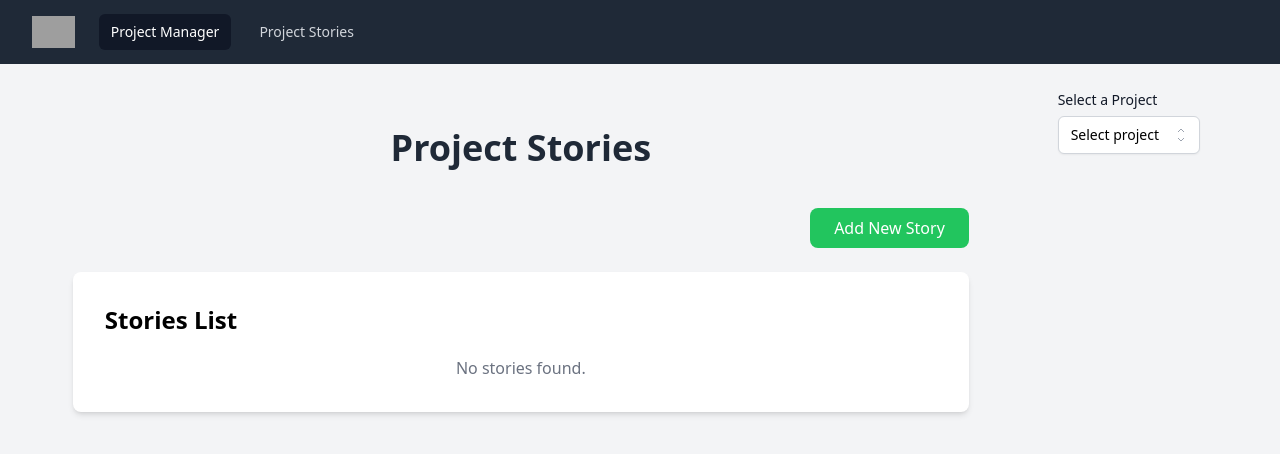
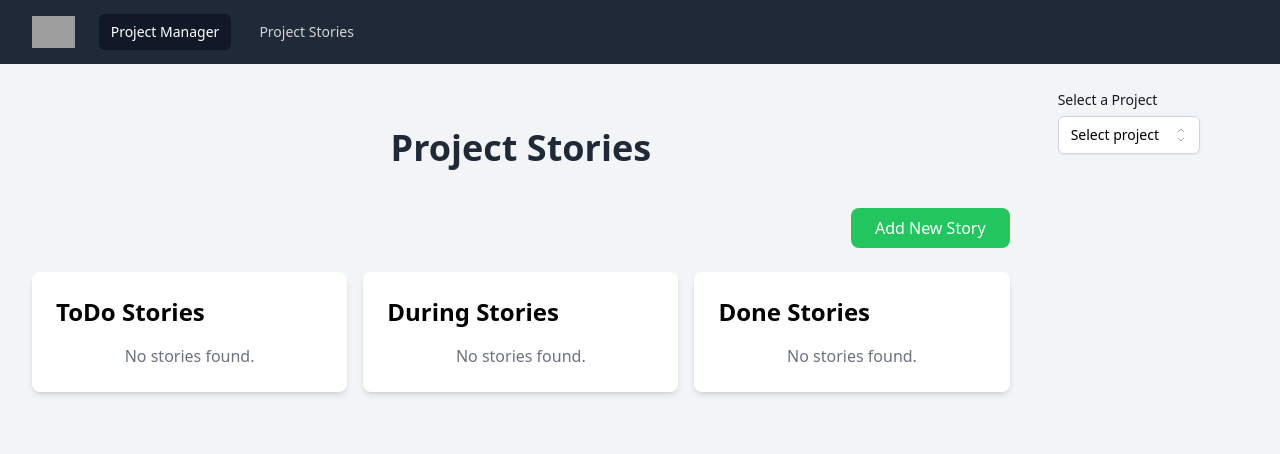
Before and after one commit to Dratatus/Programowanie-aplikacji-webowych, a Vue app: page /stories in a window 1280 px wide. Shown: the top 454 px of the page. Built offline with nearby package versions, Linux system fonts and the light colour scheme; grey boxes are pictures that could not be loaded.

Commit message:
added splited stories view

```diff
--- a/src/components/ProjectStories.vue
+++ b/src/components/ProjectStories.vue
@@ -1,6 +1,6 @@
 <template>
   <div class="min-h-screen bg-gray-100 py-10">
-    <div class="container mx-auto max-w-4xl">
+    <div class="container mx-auto max-w-7xl">
       <h1 class="text-4xl font-bold text-center text-gray-800 mb-10">Project Stories</h1>
 
       <div class="flex justify-end mb-6">
@@ -9,6 +9,7 @@
           Add New Story
         </button>
       </div>
+
 
       <div v-if="isModalOpen" class="fixed inset-0 bg-black bg-opacity-50 flex justify-center items-center">
         <div class="bg-white p-8 rounded-lg">
@@ -52,11 +53,63 @@
           </form>
         </div>
       </div>
+      <div class="flex flex-row justify-between space-x-4">
+        <div class="w-full lg:w-1/3 bg-white p-6 rounded-lg shadow-md">
+          <h2 class="text-2xl font-semibold mb-4">ToDo Stories</h2>
+          <ul class="space-y-3">
+            <li v-for="story in todoStories" :key="story.id"
+              class="flex items-center justify-between bg-gray-100 p-4 rounded-lg">
+              <div>
+                <h3 class="text-lg font-semibold text-gray-900">Name: {{ story.name }}</h3>
+                <p class="text-gray-600">Description: {{ story.description }}</p>
+                <p class="text-gray-600">Priority: {{ story.priority }}</p>
+                <p class="text-gray-600">Statte: {{ story.state }}</p>
+              </div>
+              <div>
+                <button @click="editStory(story)"
+                  class="text-sm bg-yellow-500 hover:bg-yellow-600 text-white py-1 px-3 rounded-lg focus:outline-none mr-2">
+                  Edit
+                </button>
+                <button @click="deleteStory(story.id)"
+                  class="text-sm bg-red-500 hover:bg-red-600 text-white py-1 px-3 rounded-lg focus:outline-none">
+                  Delete
+                </button>
+              </div>
+            </li>
+            <li v-if="stories.length === 0" class="text-center text-gray-500">No stories found.</li>
+          </ul>
+        </div>
 
-      <div class="bg-white p-8 rounded-lg shadow-md">
-        <h2 class="text-2xl font-semibold mb-5">Stories List</h2>
+        <div class="w-full lg:w-1/3 bg-white p-6 rounded-lg shadow-md">
+          <h2 class="text-2xl font-semibold mb-4">During Stories</h2>
           <ul class="space-y-3">
-          <li v-for="story in stories" :key="story.id"
+            <li v-for="story in doingStories" :key="story.id"
+              class="flex items-center justify-between bg-gray-100 p-4 rounded-lg">
+              <div>
+                <h3 class="text-lg font-semibold text-gray-900">Name: {{ story.name }}</h3>
+                <p class="text-gray-600">Description: {{ story.description }}</p>
+                <p class="text-gray-600">Priority: {{ story.priority }}</p>
+                <p class="text-gray-600">Statte: {{ story.state }}</p>
+              </div>
+              <div>
+                <button @click="editStory(story)"
+                  class="text-sm bg-yellow-500 hover:bg-yellow-600 text-white py-1 px-3 rounded-lg focus:outline-none mr-2">
+                  Edit
+                </button>
+                <button @click="deleteStory(story.id)"
+                  class="text-sm bg-red-500 hover:bg-red-600 text-white py-1 px-3 rounded-lg focus:outline-none">
+                  Delete
+                </button>
+              </div>
+            </li>
+            <li v-if="stories.length === 0" class="text-center text-gray-500">No stories found.</li>
+          </ul>
+        </div>
+
+        <div class="w-full lg:w-1/3 bg-white p-6 rounded-lg shadow-md">
+          <h2 class="text-2xl font-semibold mb-4">Done Stories</h2>
+          <ul class="space-y-3">
+            <li v-for="story in doneStories" :key="story.id"
               class="flex items-center justify-between bg-gray-100 p-4 rounded-lg">
               <div>
                 <h3 class="text-lg font-semibold text-gray-900">Name: {{ story.name }}</h3>
@@ -80,10 +133,11 @@
         </div>
       </div>
     </div>
+  </div>
 </template>
 
 <script setup lang="ts">
-import { ref, onMounted } from 'vue';
+import { ref, onMounted, computed } from 'vue';
 import CurrentProjectService from '../services/currentProject-service';
 import { ProjectStoryService } from '../services/projectStory-service';
 import { ProjectStory, Priority, StoryState } from '../models/projectStory';
@@ -111,6 +165,19 @@ onMounted(() => {
     stories.value = ProjectStoryService.loadStoriesForProject(currentProjectId.value);
   }
 });
+
+const todoStories = computed(() =>
+  stories.value.filter((story) => story.state === 'todo')
+);
+
+const doingStories = computed(() =>
+  stories.value.filter((story) => story.state === 'doing')
+);
+
+const doneStories = computed(() =>
+  stories.value.filter((story) => story.state === 'done')
+);
+
 
 const toggleModal = (story: ProjectStory | null = null) => {
   if (story) {
--- a/src/components/SelectCurrentProject.vue
+++ b/src/components/SelectCurrentProject.vue
@@ -22,7 +22,7 @@
 </template>
 
 <script setup lang="ts">
-import { ref, watch, onMounted } from 'vue';
+import { ref, watch,  watchEffect } from 'vue';
 import CurrentProjectService from '../services/currentProject-service';
 import { ProjectService } from '../services/project-service';
 import { Project } from '../models/project';
@@ -31,7 +31,7 @@ const selectedProjectId = ref(null);
 const projects = ref<Project[]>([]);
 const selectedProjectName = ref('Select project');
 
-onMounted(async () => {
+watchEffect(async () => {
   projects.value = await ProjectService.loadProjects();
 });
 
--- a/src/services/currentProject-service.ts
+++ b/src/services/currentProject-service.ts
@@ -33,6 +33,8 @@ class CurrentProjectService {
     this.currentProjectId = null;
     localStorage.removeItem('currentProject');
   }
+
+
 }
 
 export default CurrentProjectService.getInstance();
--- a/src/services/projectStory-service.ts
+++ b/src/services/projectStory-service.ts
@@ -12,6 +12,9 @@ export class ProjectStoryService {
 
   public static loadStoriesForProject(projectId: number): ProjectStory[] {
     return this.loadStories().filter(story => story.projectId === projectId);
+  }
+  public static GetStories(): ProjectStory[] {
+    return this.loadStories();
   }
 
   public static createStory(story: ProjectStory): void {
```
Lines whose indentation alone changed are shown as unchanged.
